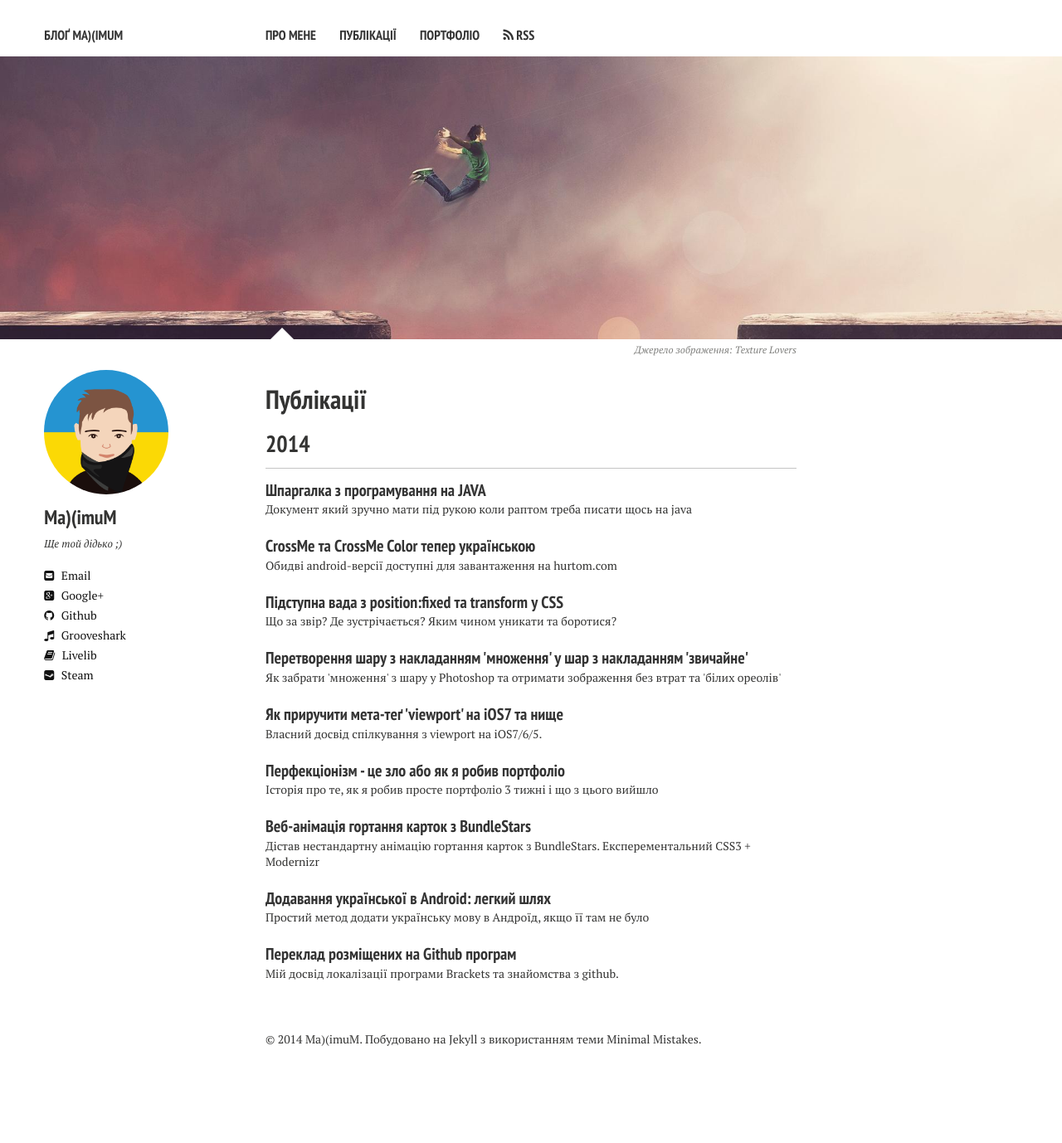
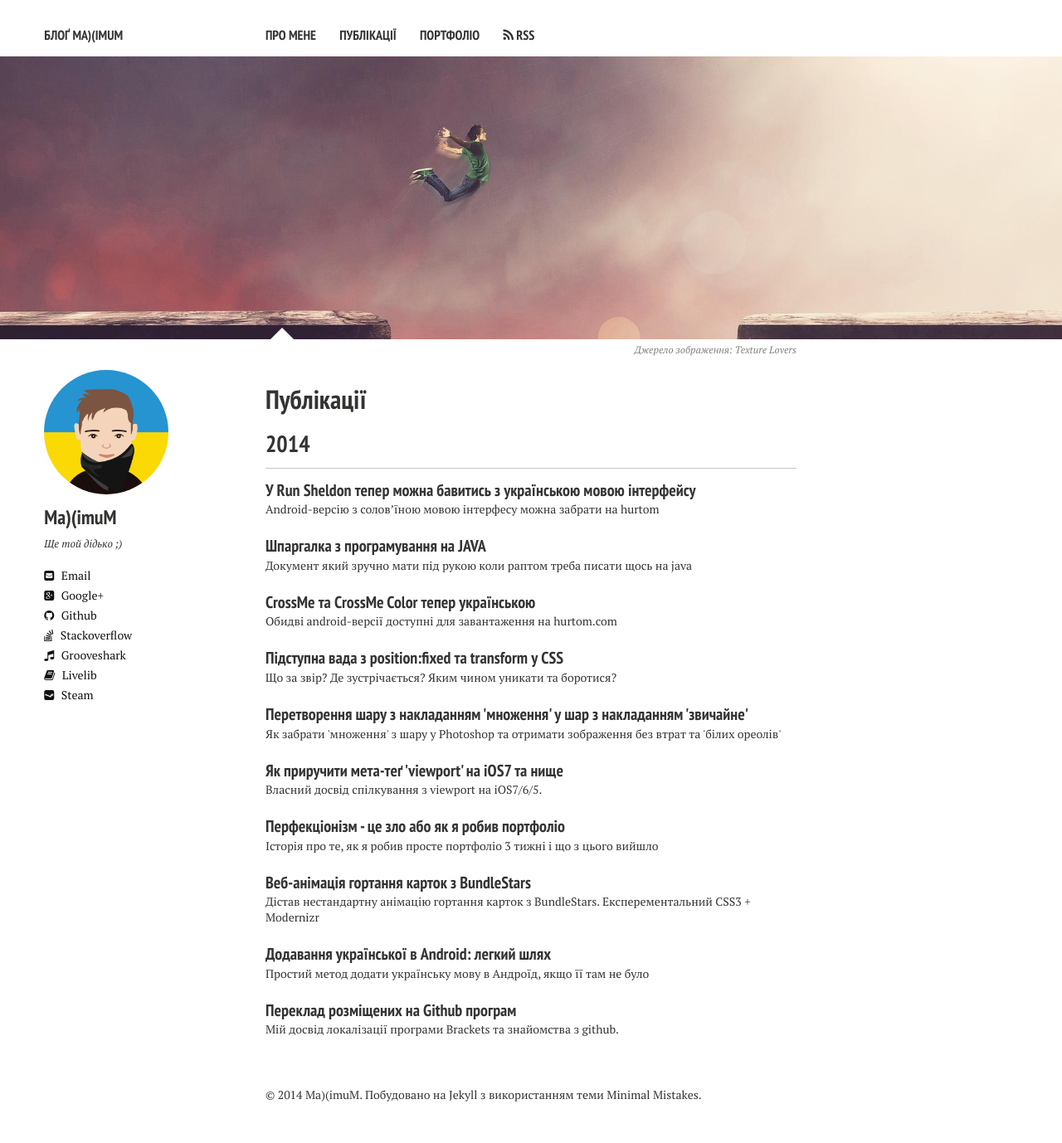
Before and after one commit to probil/probil.github.io, a Jekyll site: the page built from posts/index.md, in a window 1280 px wide. Shown: the whole page at 83% size. Built offline with Jekyll 4.4.1, drawn with Linux system fonts in a browser that asks for light colours; nearby versions of some CDN libraries; before the commit the page ends 1311 px from its top, so only the background shows below that.

Commit message:
New post about Run Sheldon Ukrainian translation

```diff
--- a/_config.yml
+++ b/_config.yml
@@ -42,7 +42,7 @@ owner:
     ad-slot:
   bing-verify:
   github: probil
-  stackoverflow: #http://stackoverflow.com/users/123456/username
+  stackoverflow: 2329774/probil
   linkedin: #username
   instagram: #username
   lastfm: #username
--- /dev/null
+++ b/_posts/2014-11-27-run-sheldon-narazi-ukrainskoyu.md
@@ -0,0 +1,22 @@
+---
+layout: post
+title: "У Run Sheldon тепер можна бавитись з українською мовою інтерфейсу"
+modified:
+categories: posts
+excerpt: "Android-версію з солов’їною мовою інтерфесу можна забрати на hurtom"
+tags: [українською, гра, забавка, Android, переклад, локалізація, хоббі, Run Sheldon]
+image:
+  feature: 11.2014/run-sheldon-bg.jpg
+  credit: Run Sheldon [Google+]
+  creditlink: https://plus.google.com/109378143597523407896/posts
+date: 2014-11-27T21:10:00+03:00
+comments: true
+---
+
+Здійснив локалізацію цієї гри. Правда не сам. Засновник перекладу – пан [Taras W](https://toloka.hurtom.com/profile.php?mode=viewprofile&u=185126). Якби не він – перекладу мабуть і не було б взагалі.
+У нього правда так і не вийшло зібрати його до купи і тому він написав мені. Я в свою чергу його трохи "допиляв", вичитав, зібрав та домалював прапор неньки-України. Насолоджуйтесь :)
+
+<iframe width="560" height="315" src="//www.youtube.com/embed/iDQeCJS1tf4" frameborder="0" allowfullscreen></iframe>
+
+<br/>
+<a markdown="0" href="https://toloka.hurtom.com/viewtopic.php?t=60987" class="btn">Завантажити Run Sheldon Ukr</a>
```
Also changed, not shown: images/11.2014/run-sheldon-bg.jpg (added).
